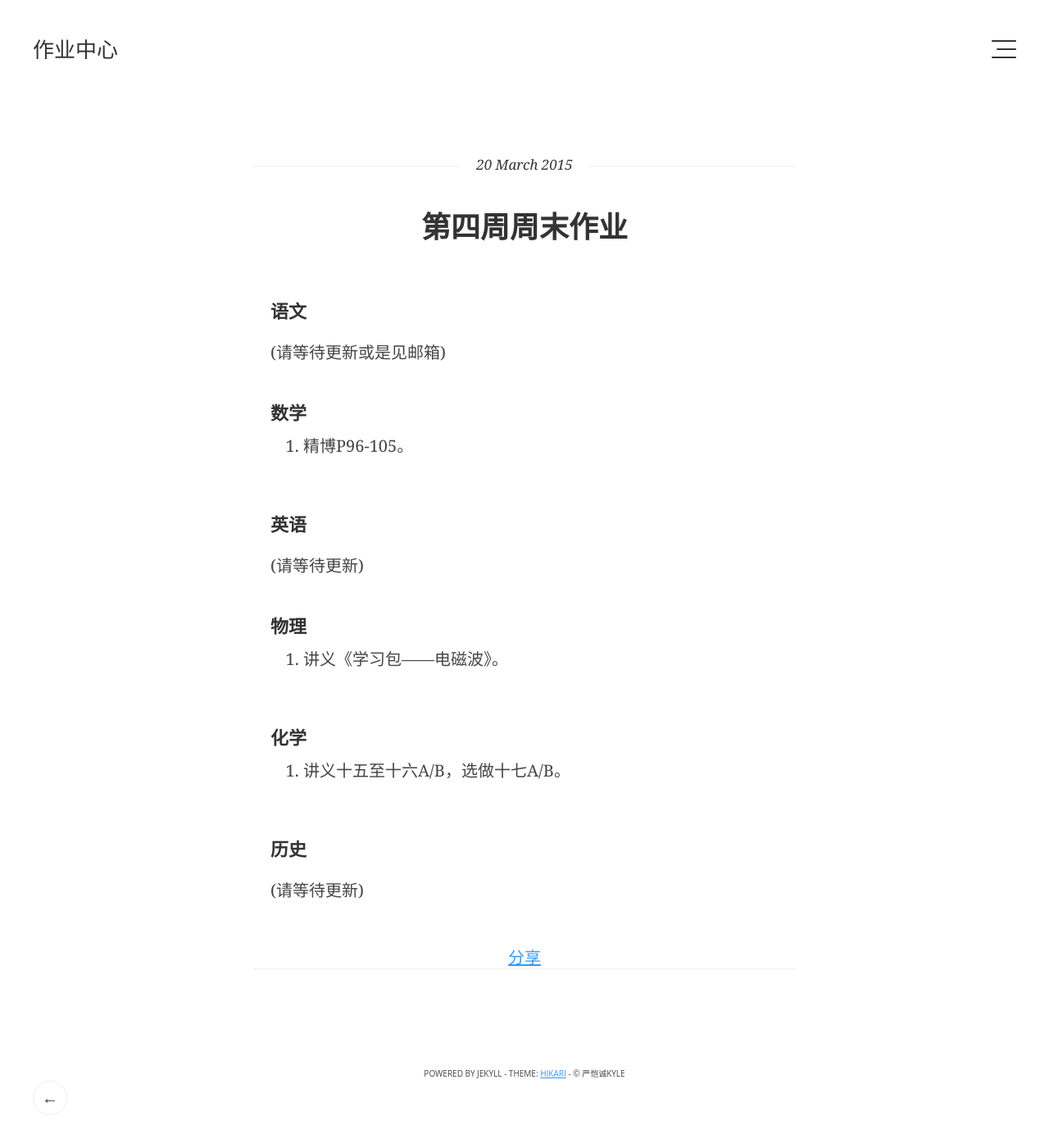
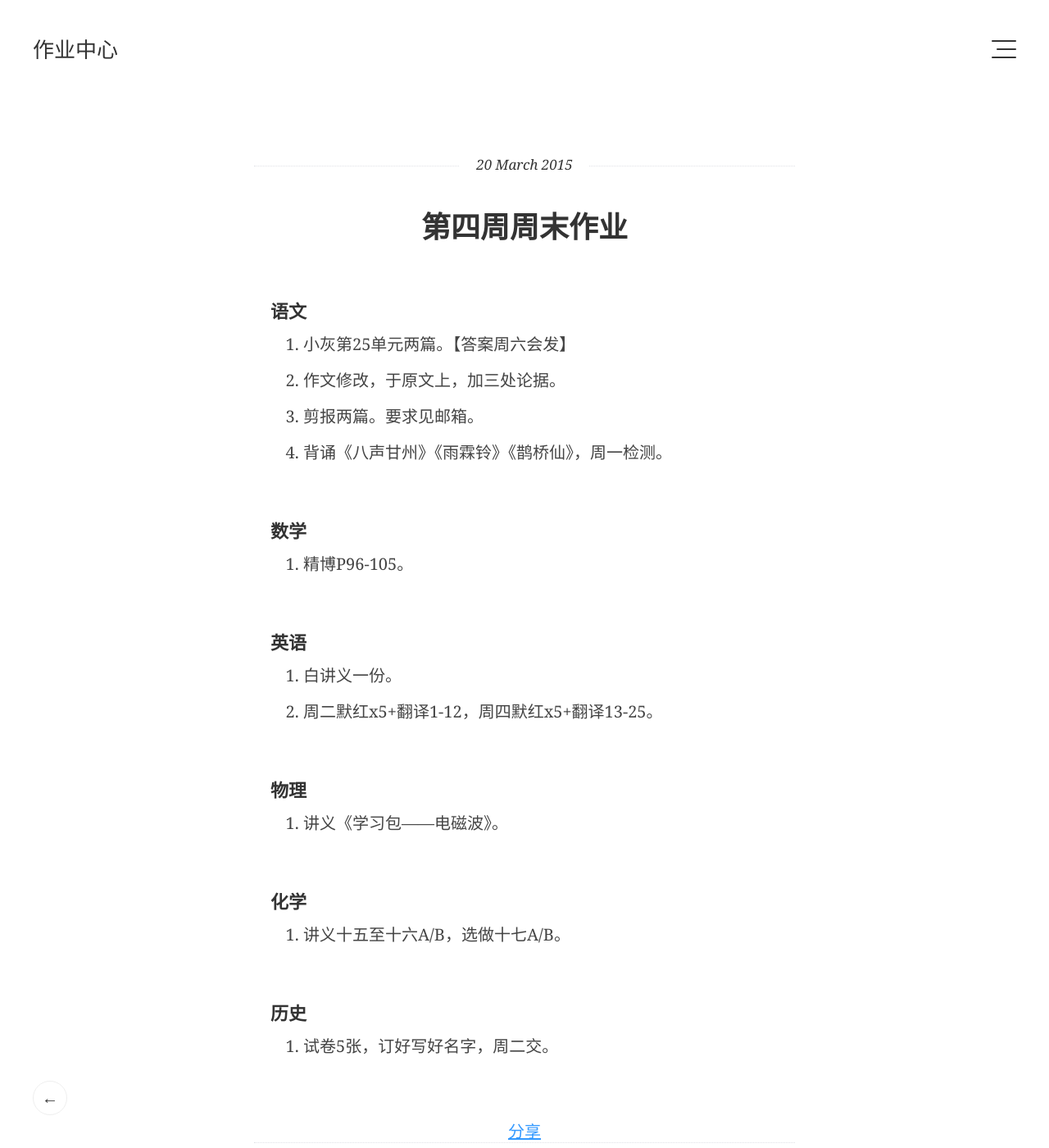
Before and after one commit to efz1602/efz1602.github.io, a Jekyll site: the page built from _posts/2015-03-20-Week04.markdown, in a window 1280 px wide and 1400 px high. Shown: the whole window at 82% size. Built offline with Jekyll 4.4.1, drawn with Linux system fonts in a browser that asks for light colours; some web fonts are replaced; Markdown is read by kramdown in place of the engine named in the settings.

Commit message:
post updated

```diff
--- a/_posts/2015-03-20-Week04.markdown
+++ b/_posts/2015-03-20-Week04.markdown
@@ -5,14 +5,17 @@ date: 2015-03-20
 ---
 
 ##### 语文
-(请等待更新或是见邮箱)
-
+1. 小灰第25单元两篇。【答案周六会发】
+2. 作文修改，于原文上，加三处论据。
+3. 剪报两篇。要求见邮箱。
+4. 背诵《八声甘州》《雨霖铃》《鹊桥仙》，周一检测。
 
 ##### 数学
 1. 精博P96-105。
 
 ##### 英语
-(请等待更新)
+1. 白讲义一份。
+2. 周二默红x5+翻译1-12，周四默红x5+翻译13-25。
 
 ##### 物理
 1. 讲义《学习包——电磁波》。
@@ -21,4 +24,4 @@ date: 2015-03-20
 1. 讲义十五至十六A/B，选做十七A/B。
 
 ##### 历史
-(请等待更新)
+1. 试卷5张，订好写好名字，周二交。
```
